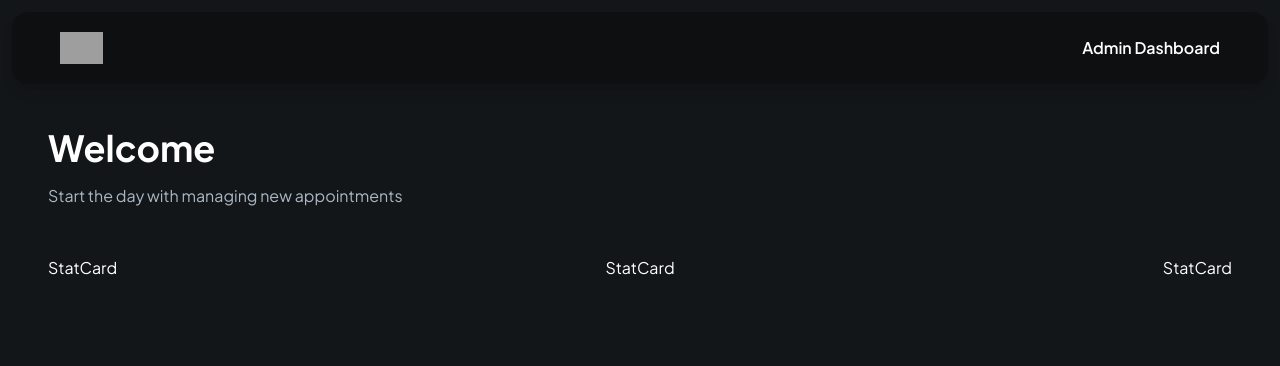
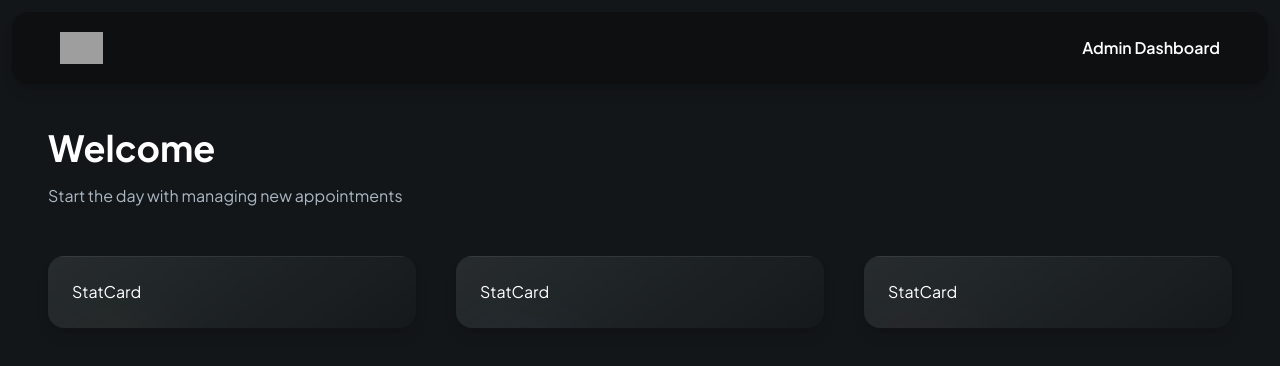
Before and after one commit to EricJoshua1/AroeCare-Patient-care-platform, a Next.js app: page /admin in a window 1280 px wide. Shown: the top 366 px of the page. Built offline with nearby package versions, Linux system fonts and the light colour scheme; grey boxes are pictures that could not be loaded.

Commit message:
Feat: implement dynamic sytling on the StatCards

```diff
--- a/components/StatCard.tsx
+++ b/components/StatCard.tsx
@@ -1,3 +1,4 @@
+import clsx from 'clsx'
 import React from 'react'
 
 interface StatCardProps {
@@ -9,7 +10,11 @@ interface StatCardProps {
 
 const StatCard = ({type, icon, label, count = 0}: StatCardProps) => {
   return (
-    <div>
+    <div className={clsx('stat-card', {
+        'bg-appointments' : type === 'appointments',
+        'bg-pending' : type === 'pending',
+        'bg-cancelled' : type === 'cancelled'
+    })}>
       StatCard
     </div>
   )
```
